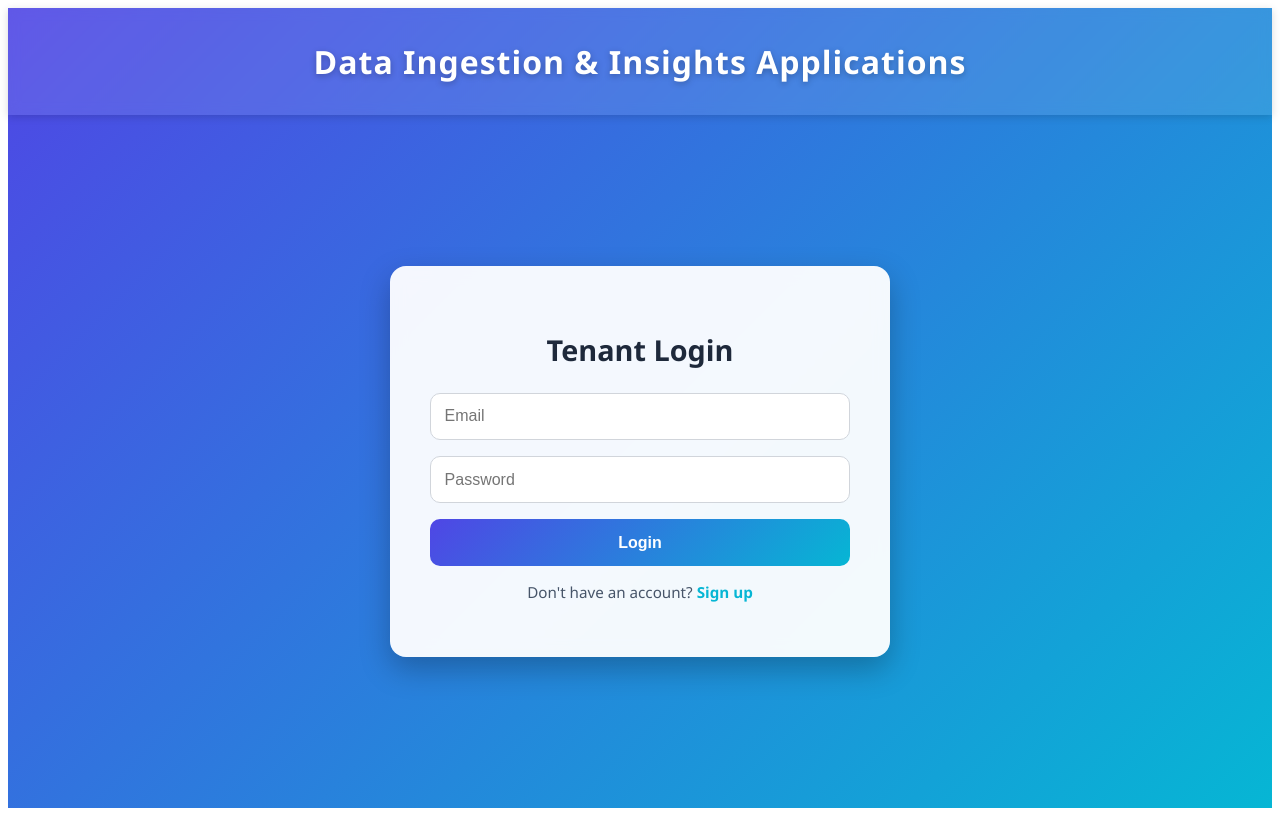
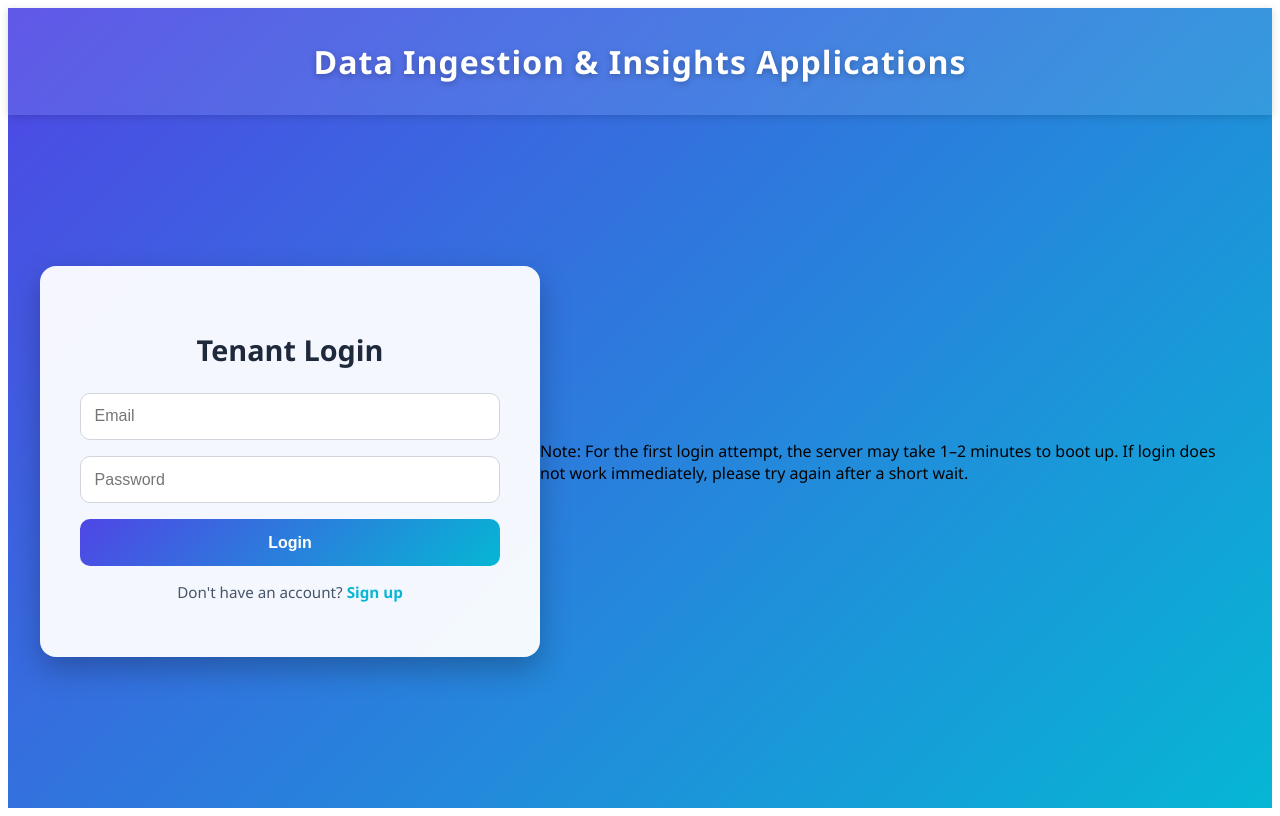
Before and after one commit to AKIL3333/xeno-frontend, a React (Create React App) app: page /login in a window 1280 px wide. Built offline with nearby package versions, Linux system fonts and the light colour scheme; no server answers.

Commit message:
Update Login.js

```diff
--- a/src/auth/Login.js
+++ b/src/auth/Login.js
@@ -64,6 +64,10 @@ const Login = () => {
             Don't have an account? <Link to="/signup">Sign up</Link>
           </p>
         </div>
+            <p className="server-hint">
+      Note: For the first login attempt, the server may take 1–2 minutes to boot up.
+      If login does not work immediately, please try again after a short wait.
+    </p>
       </div>
     </div>
   );
```
